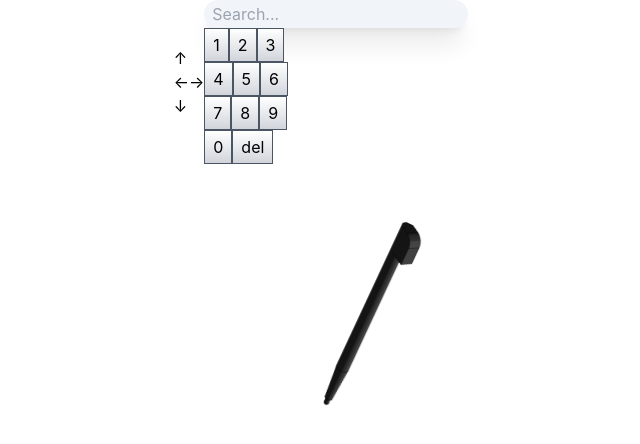
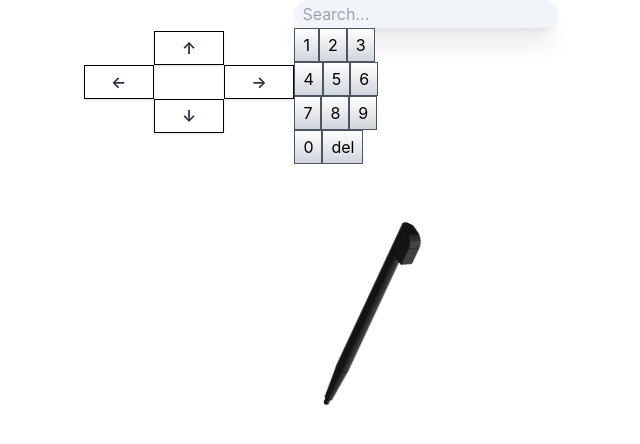
Before and after one commit to ArturoCarballo/Pokedex-Andres-Towers, a React (Create React App) app: page / in a window 1280 px wide. Shown: the top 444 px of the page, without its empty margins (313-953 px from the left). Built offline with nearby package versions, Linux system fonts and the light colour scheme.

Commit message:
flechitas god

```diff
--- a/src/App.css
+++ b/src/App.css
@@ -37,4 +37,34 @@
   }
 }
 
+.directional-pad {
+  display: flex;
+  flex-wrap: wrap;
+}
+
+.dpad-btn {
+  flex: 1 0 calc(100% / 3);
+}
+
+.dpad-btn:nth-child(1),
+.dpad-btn:nth-child(3),
+.dpad-btn:nth-child(5),
+.dpad-btn:nth-child(7),
+.dpad-btn:nth-child(9) {
+  border-color: transparent;
+  border: none;
+  opacity: 0;
+}
+
+
+.dpad-btn:nth-child(2),
+.dpad-btn:nth-child(4),
+.dpad-btn:nth-child(6),
+.dpad-btn:nth-child(8) {
+  border: 1px solid black;
+}
+
+
+
+
 * { cursor: none!important; }
--- a/src/components/NintendoDS.tsx
+++ b/src/components/NintendoDS.tsx
@@ -1,6 +1,6 @@
 import React from 'react';
 import { useState } from "react";
-import ArrowButton from './arrowbutton';
+import ArrowButton from './Arrowbutton';
 import SearchBar from './SearchBar/SearchBar';
 import Keyboard from './Keyboard/Keyboard';
 
@@ -23,12 +23,15 @@ const NintendoDS: React.FC = () => {
       <div className="controller">
         {/* Botones direccionales LB corner */}
         <div className="directional-pad">
+        <ArrowButton direction="" onClick={() => console.log('Up button clicked')} />
           <ArrowButton direction="up" onClick={() => console.log('Up button clicked')} />
-          <div>
-            <ArrowButton direction="left" onClick={() => console.log('Left button clicked')} />
-            <ArrowButton direction="right" onClick={() => console.log('Right button clicked')} />
-          </div>
+          <ArrowButton direction="" onClick={() => console.log('Up button clicked')} />
+          <ArrowButton direction="left" onClick={() => console.log('Left button clicked')} />
+          <ArrowButton direction="" onClick={() => console.log('Left button clicked')} />
+          <ArrowButton direction="right" onClick={() => console.log('Right button clicked')} />
+          <ArrowButton direction="" onClick={() => console.log('Down button clicked')} />
           <ArrowButton direction="down" onClick={() => console.log('Down button clicked')} />
+          <ArrowButton direction="" onClick={() => console.log('Down button clicked')} />
         </div>
       </div>
       <div className="bottom-screen">
--- a/src/components/arrowbutton.tsx
+++ b/src/components/arrowbutton.tsx
@@ -1,27 +1,51 @@
 // ArrowButton.tsx
 
-import React from 'react';
+import React, { useEffect } from 'react';
 
 interface ArrowButtonProps {
-  direction: 'left' | 'right' | 'up' | 'down';
-  onClick: () => void;
+  direction: 'left' | 'right' | 'up' | 'down' | '';
+  onClick?: () => void; // Make onClick optional
 }
 
 const ArrowButton: React.FC<ArrowButtonProps> = ({ direction, onClick }) => {
-  let arrow;
+  const arrows = {
+    left: '←',
+    right: '→',
+    up: '↑',
+    down: '↓',
+  };
 
-  if (direction === 'left') {
-    arrow = '←'; // Flecha hacia la izquierda
-  } else if (direction === 'right') {
-    arrow = '→'; // Flecha hacia la derecha
-  } else if (direction === 'up') {
-    arrow = '↑'; // Flecha hacia arriba
-  } else if (direction === 'down') {
-    arrow = '↓'; // Flecha hacia abajo
-  }
+  const arrow = direction !== '' ? arrows[direction] : '';
+
+  useEffect(() => {
+    const handleKeyDown = (event: KeyboardEvent) => {
+      switch (event.key) {
+        case 'ArrowLeft':
+          if (direction === 'left' && onClick) onClick();
+          break;
+        case 'ArrowRight':
+          if (direction === 'right' && onClick) onClick();
+          break;
+        case 'ArrowUp':
+          if (direction === 'up' && onClick) onClick();
+          break;
+        case 'ArrowDown':
+          if (direction === 'down' && onClick) onClick();
+          break;
+        default:
+          break;
+      }
+    };
+
+    window.addEventListener('keydown', handleKeyDown);
+
+    return () => {
+      window.removeEventListener('keydown', handleKeyDown);
+    };
+  }, [direction, onClick]);
 
   return (
-    <button onClick={onClick}>
+    <button className="dpad-btn bg-white hover:bg-gray-100 text-gray-800 font-semibold py-1 px-2 border border-gray-400  shadow">
       {arrow}
     </button>
   );
```
